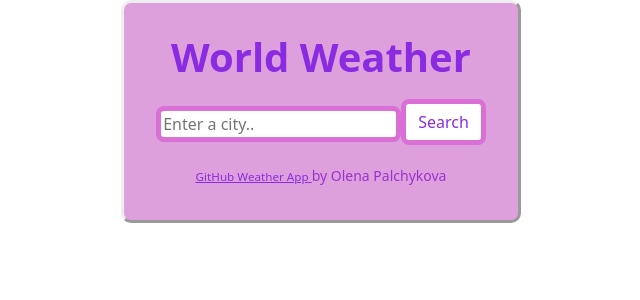
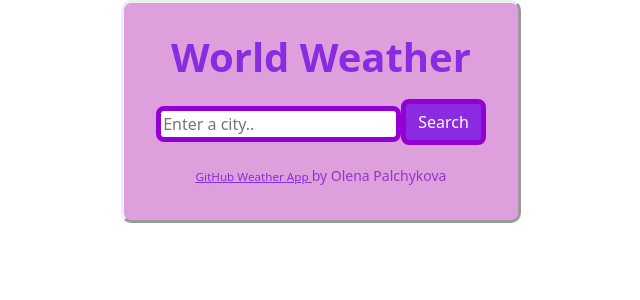
Before and after one commit to VasilisaKruzenshtern/a-react-weather-app, a React (Create React App) app: page / in a window 1280 px wide. Shown: the top 300 px of the page, without its empty margins (319-959 px from the left). Built offline with nearby package versions, Linux system fonts and the light colour scheme.

Commit message:
design improved

```diff
--- a/src/App.css
+++ b/src/App.css
@@ -31,7 +31,7 @@ h1 {
 
 
 input {
-    border-color:orchid;
+    border-color:darkviolet;
     border-radius: 8px;
     border-style: solid;
     border-width: thick;
@@ -59,10 +59,10 @@ a {
     border-radius:10px;
 }
 .btn {
-    color: blueviolet;
-    background-color: white;
+    color: white;
+    background-color: blueviolet;
     border-radius: 8px;
-    border-color: orchid;
+    border-color: darkviolet;
     border-style: solid;
     font-weight:500;
     border-width:thick;
```
